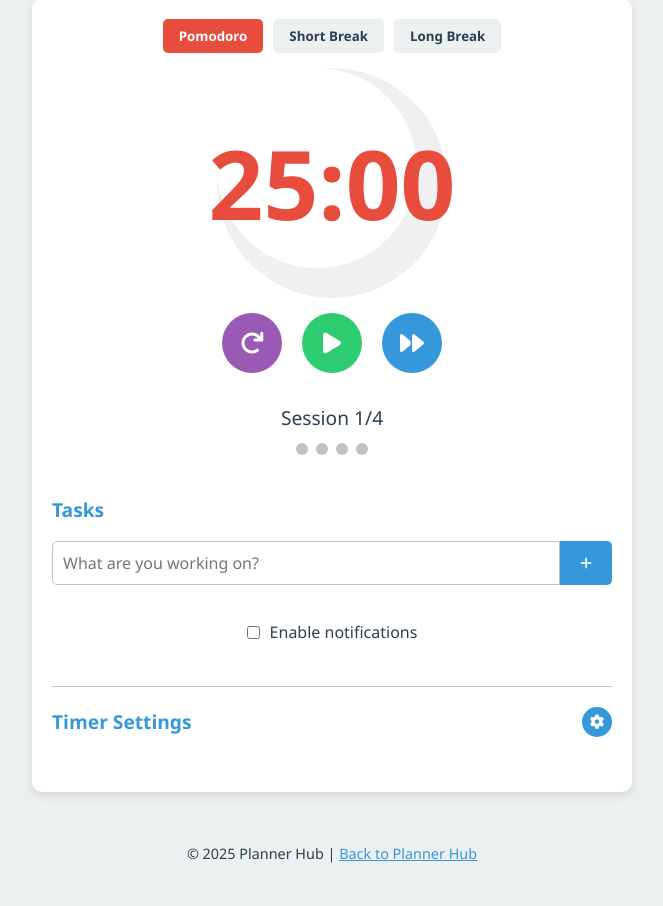
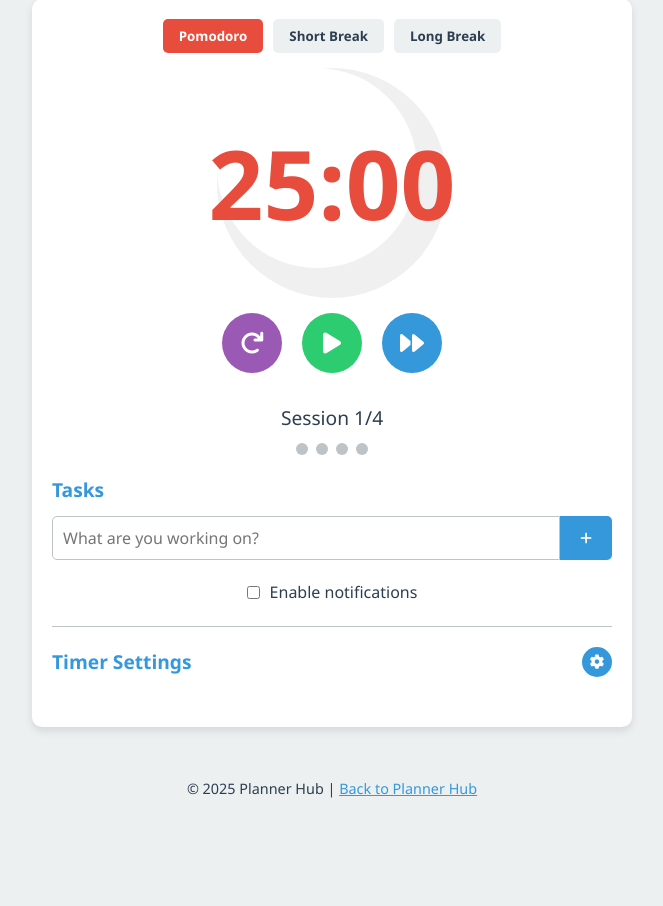
Before and after one commit to pheineke/website02, a Flask app: page /pomodoro in a window 1280 px wide. Shown: the part 186-1092 px from the top of the page, without its empty margins (308-971 px from the left). After the commit the page ends 984 px from the top, so only its background shows below. Run offline with Flask 3, Linux system fonts and the light colour scheme.

Commit message:
style changes

```diff
--- a/static/pomodoro.css
+++ b/static/pomodoro.css
@@ -173,7 +173,7 @@
 }
 
 .settings-section {
-    margin-top: 40px;
+    margin-top: 20px;
     padding-top: 20px;
     border-top: 1px solid var(--border);
     position: relative;
@@ -181,7 +181,7 @@
 
 .settings-title {
     font-size: 1.2rem;
-    margin-bottom: 15px;
+    margin-bottom: 10px;
     color: var(--primary);
     display: flex;
     justify-content: space-between;
@@ -282,7 +282,7 @@
 
 /* Task list section */
 .task-list-section {
-    margin-top: 40px;
+    margin-top: 20px;
 }
 
 .task-input-container {
@@ -359,7 +359,7 @@
 }
 
 .notifications {
-    margin-top: 20px;
+    margin-top: 5px;
     display: flex;
     align-items: center;
     justify-content: center;
```
